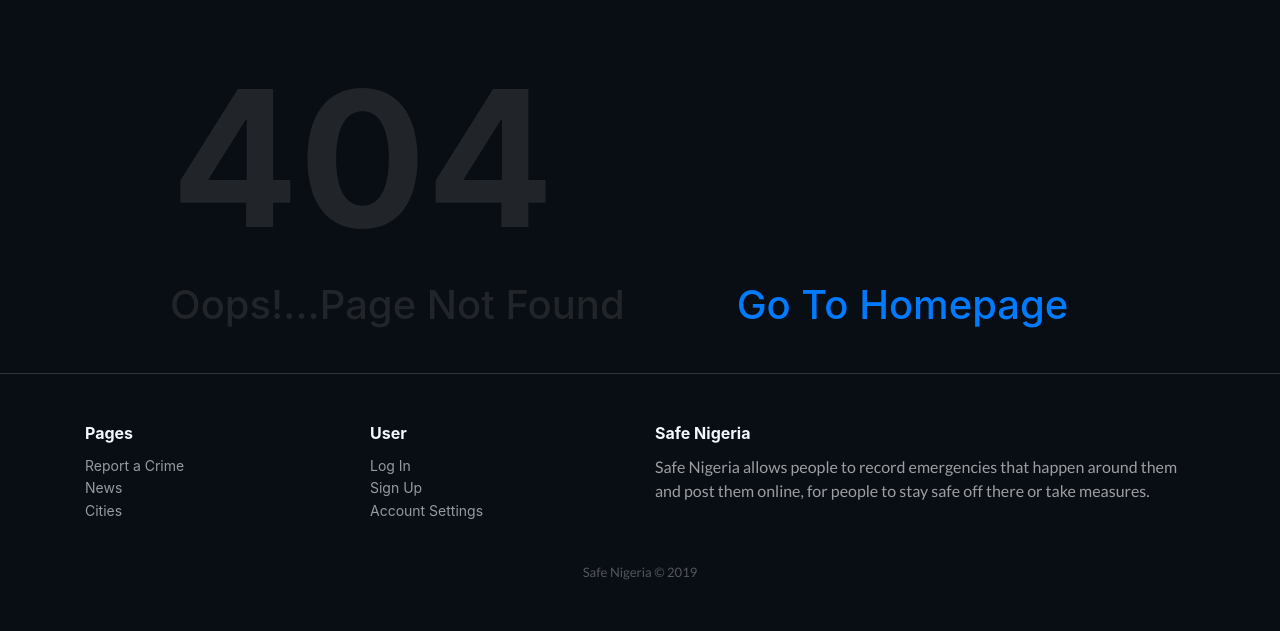
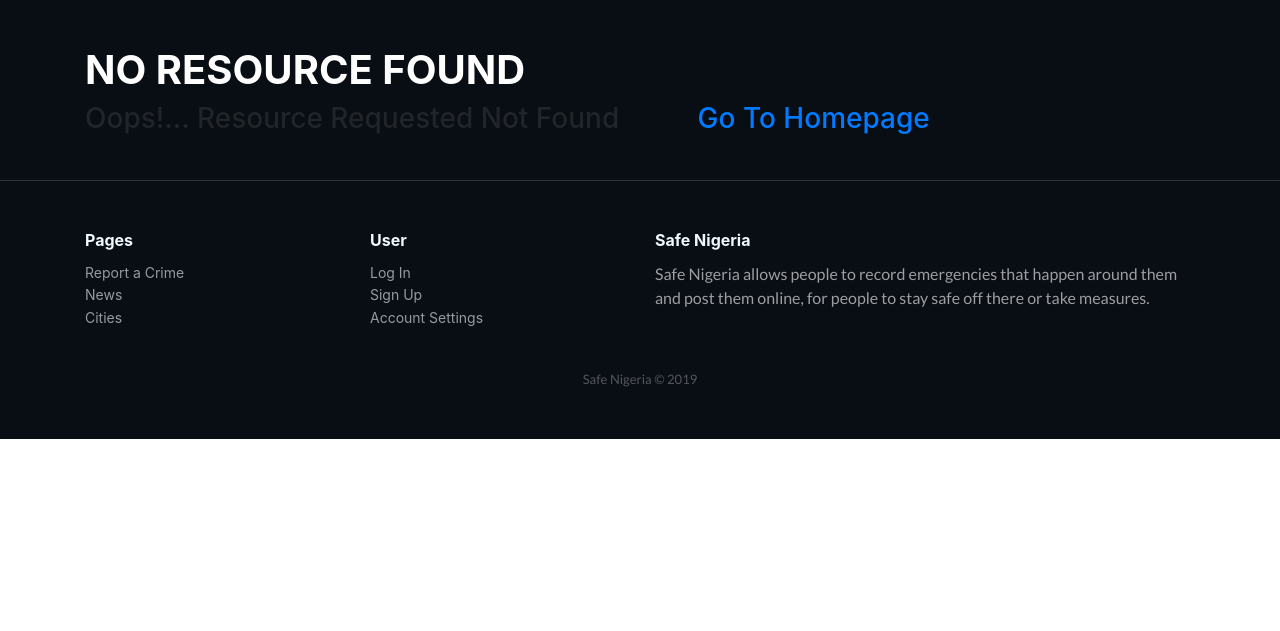
Before and after one commit to ProsperChuks/SafeNigeria, a Django app: template core/templates/core/404.html in a window 1280 px wide. Shown: the part 57-688 px from the top of the page. Run offline with Django 3.2, Linux system fonts and the light colour scheme; the template is opened without the code that fills it, so the values that code supplies are empty; some libraries are stand-ins or nearby versions.

Commit message:
Attempt to style error page :: 001 ::

```diff
--- a/core/templates/core/404.html
+++ b/core/templates/core/404.html
@@ -7,11 +7,13 @@
     <div class="container">
         <div class="row">
             <div class="col-md-12">
-                <h1 style="font-size:189px;font-weight:bold;padding-left:86px;">404</h1>
-                <h1 class="text-capitalize" style="padding-left:85px;">
-                    Oops!...Page not found
-                    &emsp; &emsp; <a href="{% url 'core:index' %}">go to homepage</a>
-                </h1>
+                <h1 style="font-size:40px;font-weight:bold" class="text-white mb-2">No resource found</h1>
+                <h3 class="text-capitalize">
+                    Oops!... resource requested not found
+                    &emsp; &emsp;
+                    <a href="{% url 'core:index' %}" class="text-primary text-md">
+                        go to homepage</a>
+                </h3>
             </div>
         </div>
     </div>
```
Also changed, not shown: core/templates/core/500.html (+5 -4 lines).
